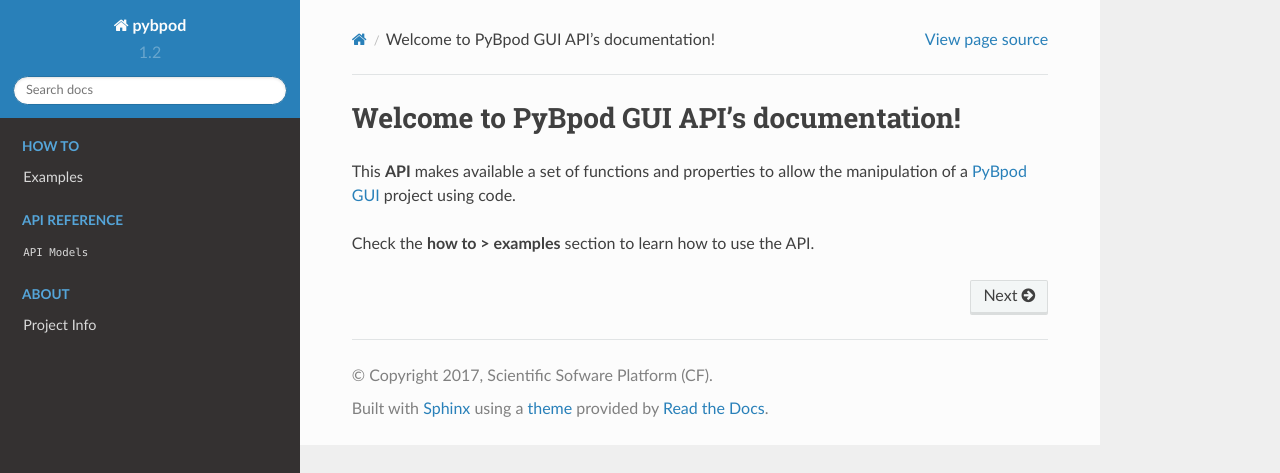
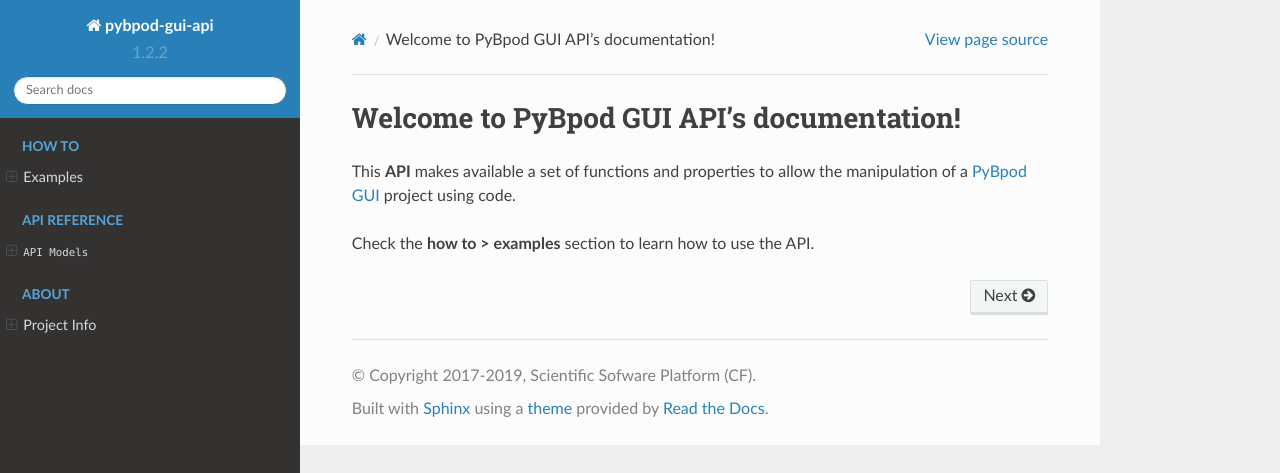
Before and after one commit to pybpod/pybpod-gui-api, a Sphinx documentation site: the page built from docs/source/index.rst, in a window 1280 px wide. Shown: the top 473 px of the page. Built offline with Sphinx 7.4.7 and the Read the Docs theme 2.0.0, drawn with Linux system fonts in a browser that asks for light colours.

```diff
--- a/docs/source/conf.py
+++ b/docs/source/conf.py
@@ -16,16 +16,20 @@
 import sys
 import os
 import shlex
-import recommonmark.parser
 
+import pybpodgui_api
+
+
+# -- General configuration ------------------------------------------------
+# adds support for Markwdown
+from recommonmark.parser import CommonMarkParser
+source_parsers = {
+    '.md': CommonMarkParser,
+}
 
 # If extensions (or modules to document with autodoc) are in another directory,
 # add these directories to sys.path here. If the directory is relative to the
 # documentation root, use os.path.abspath to make it absolute, like shown here.
-#sys.path.insert(0, os.path.abspath('.'))
-
-
-# -- General configuration ------------------------------------------------
 
 # If your documentation needs a minimal Sphinx version, state it here.
 #needs_sphinx = '1.0'
@@ -60,8 +64,8 @@ source_suffix = ['.rst', '.md']
 master_doc = 'index'
 
 # General information about the project.
-project = 'pybpod'
-copyright = '2017, Scientific Sofware Platform (CF)'
+project = 'pybpod-gui-api'
+copyright = '2017-2019, Scientific Sofware Platform (CF)'
 author = 'Scientific Sofware Platform (CF)'
 
 # The version info for the project you're documenting, acts as replacement for
@@ -69,9 +73,8 @@ author = 'Scientific Sofware Platform (CF)'
 # built documents.
 #
 # The short X.Y version.
-version = '1.2'
+version = release = pybpodgui_api.__version__
 # The full version, including alpha/beta/rc tags.
-release = '1.2.2'
 
 # The language for content autogenerated by Sphinx. Refer to documentation
 # for a list of supported languages.
@@ -106,7 +109,7 @@ exclude_patterns = []
 #show_authors = False
 
 # The name of the Pygments (syntax highlighting) style to use.
-pygments_style = 'sphinx'
+pygments_style = 'default'
 
 # A list of ignored prefixes for module index sorting.
 #modindex_common_prefix = []
@@ -127,7 +130,11 @@ html_theme = 'sphinx_rtd_theme'
 # Theme options are theme-specific and customize the look and feel of a theme
 # further.  For a list of options available for each theme, see the
 # documentation.
-#html_theme_options = {}
+html_theme_options = {
+    'collapse_navigation': False,
+    'display_version': True,
+    'navigation_depth': 3
+}
 
 # Add any paths that contain custom themes here, relative to this directory.
 #html_theme_path = []
@@ -151,7 +158,7 @@ html_theme = 'sphinx_rtd_theme'
 # Add any paths that contain custom static files (such as style sheets) here,
 # relative to this directory. They are copied after the builtin static files,
 # so a file named "default.css" will overwrite the builtin "default.css".
-html_static_path = ['_static']
+html_static_path = ['_images']
 
 # Add any extra paths that contain custom files (such as robots.txt or
 # .htaccess) here, relative to this directory. These files are copied
```
